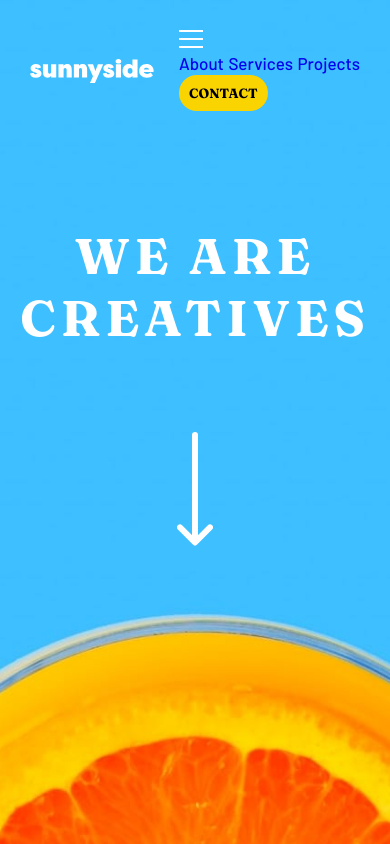
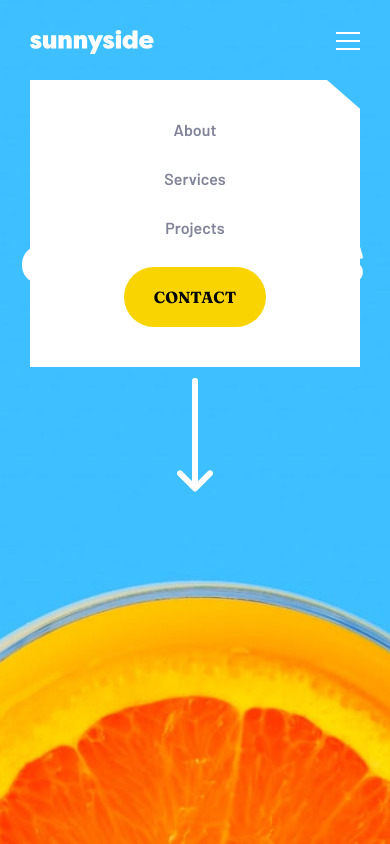
Before and after one commit to zambiel/agency-landing-page, a plain HTML site: page index.html in a window 390 px wide. Both pictures are taken after a click on the picture 348 px from the left and 39 px from the top of the page. Shown: the top 844 px of the page. Drawn offline with Linux system fonts and the light colour scheme.

Commit message:
100% done project completed

```diff
--- a/css/styles.css
+++ b/css/styles.css
@@ -152,7 +152,7 @@ a {
 }
 
 
-@media (min-width: 1440px) {
+@media (min-width: 768px) {
     .header {
         background-image: url(../images/desktop/image-header.jpg);
     }
@@ -210,7 +210,7 @@ a {
 }
 
 
-@media (min-width: 1440px) {
+@media (min-width: 768px) {
     .hero {
         min-height: 85vh;
 
@@ -225,7 +225,7 @@ a {
     align-items: center;
 }
 
-@media (min-width: 1440px) {
+@media (min-width: 768px) {
     .card {
         display: grid;
         grid-template-columns: repeat(2, 1fr);
@@ -236,7 +236,7 @@ a {
     flex-direction: column;
 }
 
-@media (min-width: 1440px) {
+@media (min-width: 768px) {
     .card-reverse {
     flex-direction: row-reverse;
 }
@@ -248,14 +248,22 @@ a {
     align-items: center;
     justify-content: center;
     padding: 10rem 5rem;
+}
 
+@media (min-width: 768px) {
+    .content {
+        padding: 0;
+    }
 }
 
 .content h2 {
     text-align: center;
 }
 
-@media (min-width: 1440px) {
+@media (min-width: 768px) {
+    .content h2 {
+        text-align: start;
+    }
     .content {
     align-items: flex-start;
     gap: 3.5rem;
@@ -268,7 +276,7 @@ a {
     text-align: center;
 }
 
-@media (min-width: 1440px) {
+@media (min-width: 768px) {
     .p-content {
         text-align: start;
     }
@@ -278,7 +286,7 @@ a {
     width: 100%;
 }
 
-@media (min-width: 1440px) {
+@media (min-width: 768px) {
     .image-card {
         width: 100%;
     }
@@ -294,7 +302,7 @@ a {
     gap: 0;
 }
 
-@media (min-width: 1440px) {
+@media (min-width: 768px) {
     .boxes {
         display: grid;
         grid-template-columns: repeat(2, 1fr);
@@ -362,7 +370,7 @@ a {
     align-items: center;
 }
 
-@media (min-width: 1440px) {
+@media (min-width: 768px) {
     .testimonials {
     display: grid;
     grid-template-columns: repeat(3, 1fr);
@@ -423,7 +431,7 @@ a {
 }
 
 
-@media (min-width: 1440px) {
+@media (min-width: 768px) {
     .gallery {
         display: grid;
         grid-template-columns: repeat(4, 1fr);
@@ -503,28 +511,77 @@ a {
 
 /* MOBILE RESPONSIVE DESIGN */
 
-@media (min-width: 375px) {
-    .navigation {
-        display: none;
-    }
-    .menu-hamburger {
-        display: block;
-    }
+.navigation {
+    display: none;
+}
+.visible {
+    display: block;
 }
 
-@media (min-width: 1440px) {
+
+@media (min-width: 768px) {
     .navigation {
-        display: block;
+        display: flex;
     }
-    .menu-hamburger {
+    .visible {
         display: none;
     }
 }
 
+.hamburger-icon {
+    cursor: pointer;
+}
+
+
+.mobile-container {
+    position: absolute;
+    top: 5rem; /* o el alto de tu header */
+    left: 0;
+    right: 0;
+    background-color: white;
+    padding: 2rem 1rem;
+    display: flex;
+    flex-direction: column;
+    align-items: center;
+    gap: 2rem;
+    z-index: 10;
+    clip-path: polygon(90% 0%, 100% 10%, 100% 0%, 100% 100%, 0 100%, 0 0); /* flechita decorativa */
+    box-shadow: 0 10px 20px rgba(0, 0, 0, 0.1);
+    margin: 3rem;
+}
+
+
+/* Enlaces del menú */
+
+
 .btn-contact-mobile {
     background-color: var(--yellow);
-    padding: 1rem;
+    padding: 2rem 3rem;
     border-radius: 5rem;
+    font-size: 1.6rem;
+}
+
+.mobile-menu {
+    display: flex;
+    flex-direction: column;
+    gap: 3rem;
+    align-items: center;
+    padding: 2rem;
+}
+
+
+.link-mobile {
+    text-decoration: none;
+    color: hsl(232, 10%, 55%);
+    font-weight: 600;
+    font-size: 1.6rem;
+}
+
+.nav-mobile {
+    display: flex;
+    flex-direction: column;
+    gap: 3rem;
+    align-items: center;
 }
 
 
--- a/index.html
+++ b/index.html
@@ -14,17 +14,19 @@
 
   <header class="header">
     <div class="row">
-      <img class="logo" src="images/logo.svg" alt="logo">
+      <a href="/">
+        <img class="logo" src="images/logo.svg" alt="logo">
+      </a>
       <div class="navigation">
         <nav class="menu">
-          <a href="#" class="link">About</a>
-          <a href="#" class="link">Services</a>
-          <a href="#" class="link">Projects</a>
+          <a href="/" class="link">About</a>
+          <a href="/" class="link">Services</a>
+          <a href="/" class="link">Projects</a>
         </nav>
         <button class="btn btn-contact">Contact</button>
       </div>
-      <div class="menu-hamburger">
-        <img id="hamburger-icon" src="images/icon-hamburger.svg" alt="menu hamburger">
+      <div class="menu-hamburger visible">
+        <img class="hamburger-icon" id="hamburger-icon" src="images/icon-hamburger.svg" alt="menu hamburger">
         <div id="mobile-container" class="mobile-container invisible">
           <div class="mobile-menu">
             <nav class="nav-mobile">
```
